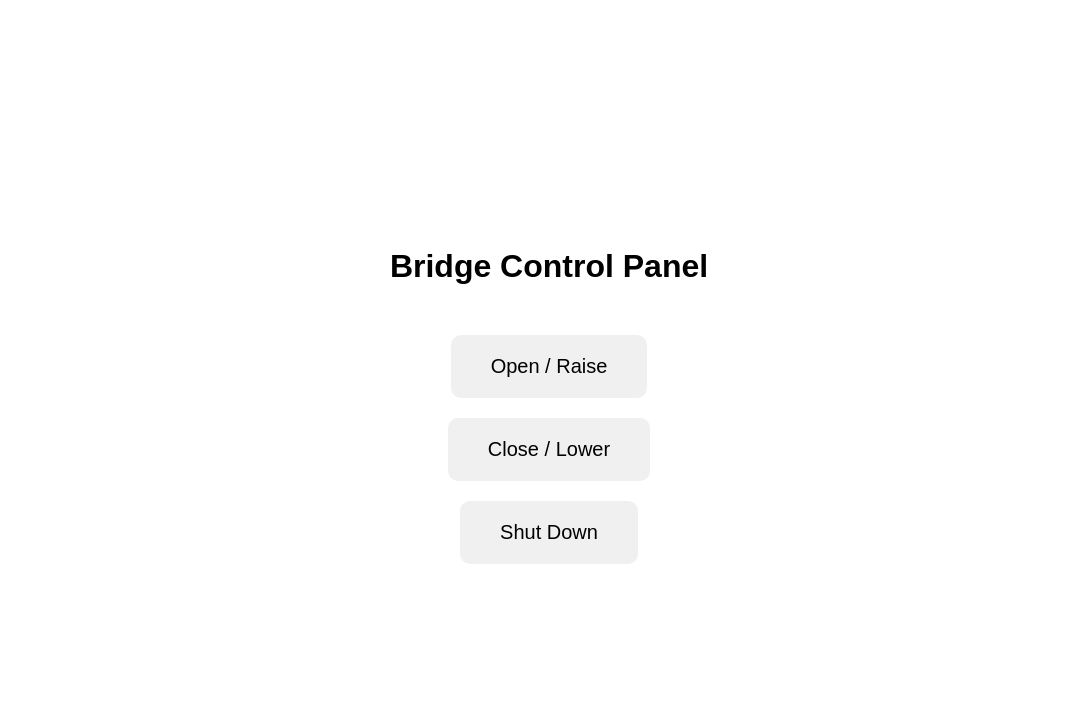
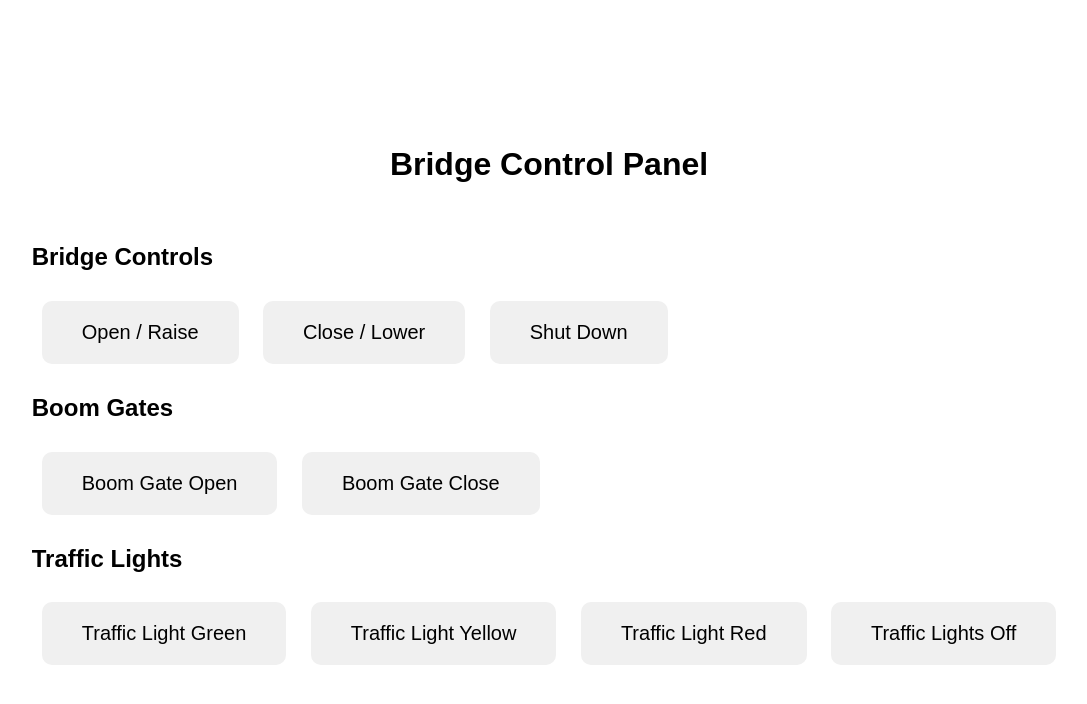
Before and after one commit to ayraxa/BridgeProject2025, a plain HTML site: page main/frontend/index.html in a window 1280 px wide. Shown: the whole page, without its empty margins (91-1178 px from the left). Drawn offline with Linux system fonts and the light colour scheme.

Commit message:
updates+instructions

```diff
--- a/main/frontend/index.html
+++ b/main/frontend/index.html
@@ -1,20 +1,46 @@
 <!DOCTYPE html>
 <html lang="en">
+
 <head>
   <meta charset="UTF-8">
   <title>Bridge Control UI</title>
   <link rel="stylesheet" href="styles.css">
 </head>
+
 <body>
 
   <h1>Bridge Control Panel</h1>
+  <div class="container">
+    <!-- left col -->
+    <div class="column">
+      <section>
+        <h2>Bridge Controls</h2>
+        <button id="openBtn" class="open-btn">Open / Raise</button>
+        <button id="closeBtn">Close / Lower</button>
+        <button id="shutdownBtn" class="off">Shut Down</button>
+      </section>
 
-  <button id="openBtn">Open / Raise</button>
-  <button id="closeBtn">Close / Lower</button>
-  <button id="shutdownBtn">Shut Down</button>
+      <section>
+        <h2>Boom Gates</h2>
+        <button id="boomGateOpen">Boom Gate Open</button>
+        <button id="boomGateClose" class="off">Boom Gate Close</button>
+      </section>
+    </div>
+
+    <!-- right col -->
+    <div class="column">
+      <section>
+        <h2>Traffic Lights</h2>
+        <button id="trafficlightGreen" class="greenLight">Traffic Light Green</button>
+        <button id="trafficlightYellow" class="yellowLight">Traffic Light Yellow</button>
+        <button id="trafficlightRed" class="redLight">Traffic Light Red</button>
+        <button id="trafficlight" class="off">Traffic Lights Off</button>
+      </section>
+    </div>
+  </div>
 
   <script>
-    // js to send commands to java server
+    // js to send commands to python server
     function sendCommand(command) {
       fetch("http://localhost:1234/command", {
         method: "POST",
@@ -39,4 +65,5 @@
   </script>
 
 </body>
+
 </html>
--- a/main/frontend/styles.css
+++ b/main/frontend/styles.css
@@ -28,3 +28,19 @@
   button:hover {
     background-color: #ddd;
   }
+  button:hover {
+    background-color: #ddd;
+  }
+  .greenLight:hover{
+    background:#90EE90;
+  }
+  .yellowLight:hover{
+    background:#FFED29;
+  }
+  .redLight:hover{
+    background: #FF474C;
+  }
+  .off:hover{
+    background: #D2042D;
+    color: white;
+  }
```
Also changed, not shown: 3 other files. Lines whose indentation alone changed are shown as unchanged.
